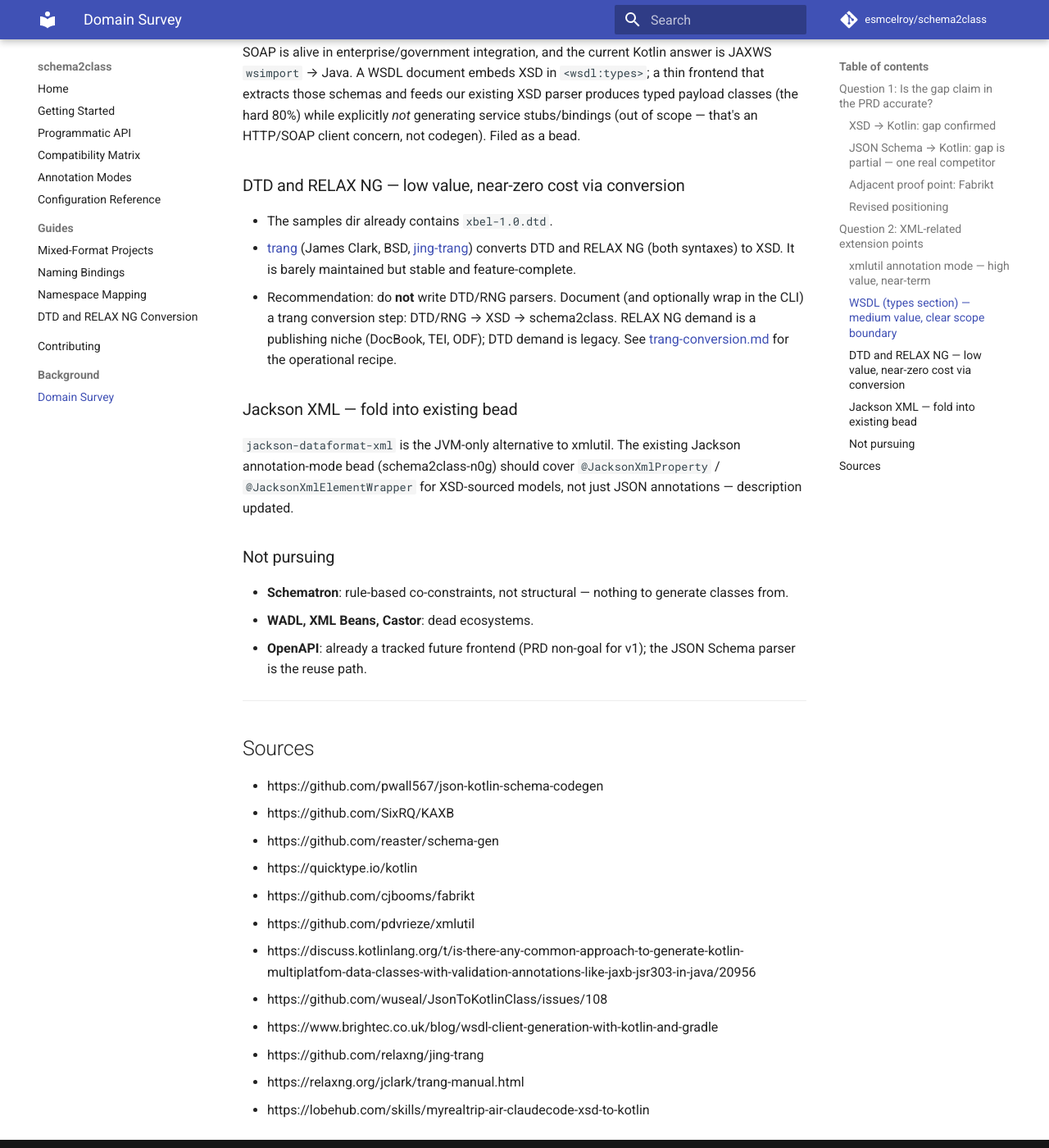
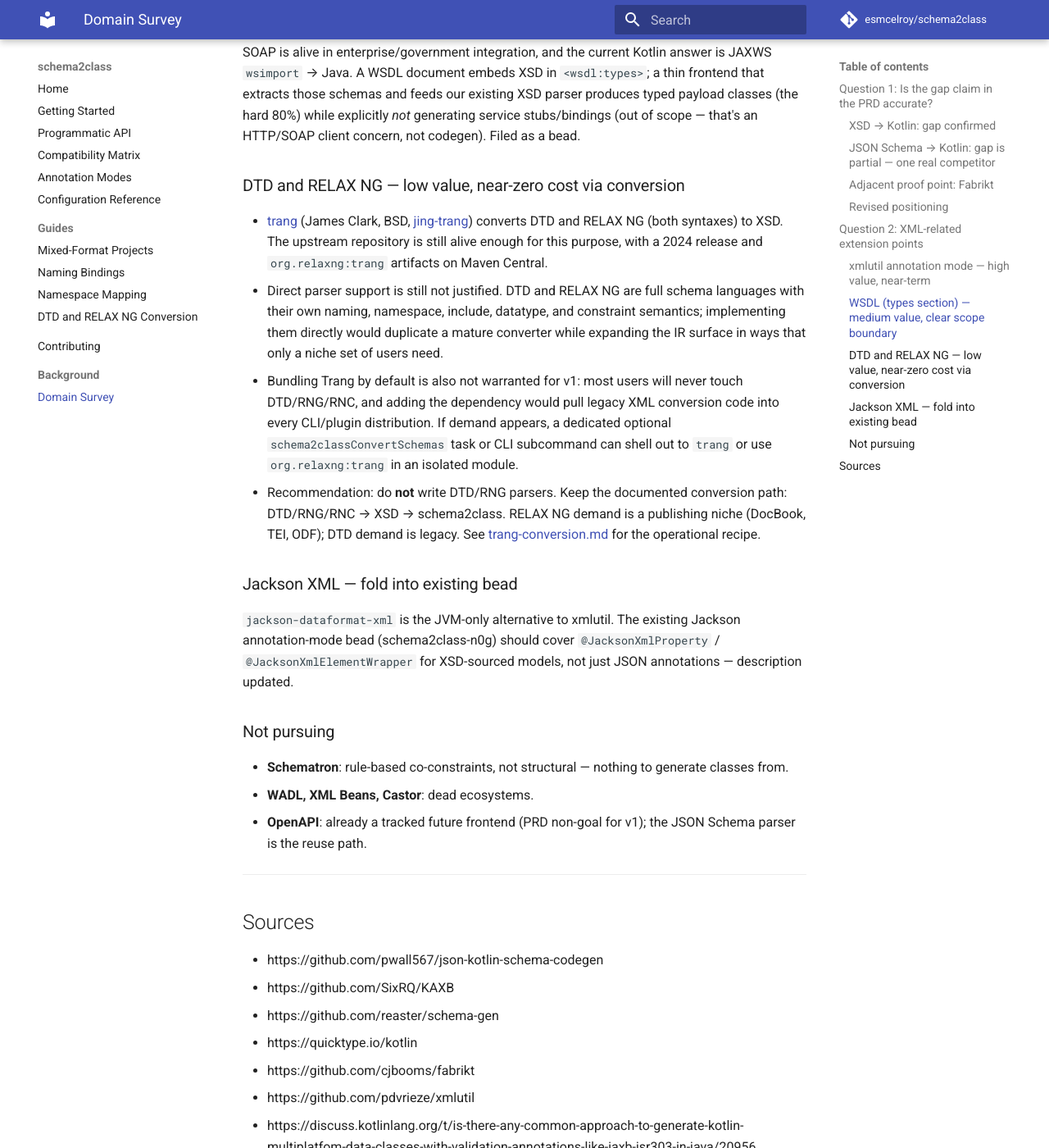
Before and after one commit to esmcelroy/schema2class, an MkDocs documentation site: the page built from docs/domain-survey.md, in a window 1280 px wide and 1400 px high, scrolled down 2435 px. Shown: the whole window at 82% size. Built offline with MkDocs 1.6.1 and Material for MkDocs 9.7.7, drawn with Linux system fonts in a browser that asks for light colours; comment, search, counter and statistics services are not loaded; some of the changed text lies outside the part shown.

Commit message:
docs: record dtd and relax ng parser decision

```diff
--- a/docs/domain-survey.md
+++ b/docs/domain-survey.md
@@ -85,13 +85,22 @@ classes (the hard 80%) while explicitly *not* generating service stubs/bindings
 
 ### DTD and RELAX NG — low value, near-zero cost via conversion
 
-- The samples dir already contains `xbel-1.0.dtd`.
 - [trang](https://relaxng.org/jclark/trang-manual.html) (James Clark, BSD,
   [jing-trang](https://github.com/relaxng/jing-trang)) converts DTD and RELAX NG
-  (both syntaxes) to XSD. It is barely maintained but stable and feature-complete.
-- Recommendation: do **not** write DTD/RNG parsers. Document (and optionally wrap in
-  the CLI) a trang conversion step: DTD/RNG → XSD → schema2class. RELAX NG demand is
-  a publishing niche (DocBook, TEI, ODF); DTD demand is legacy. See
+  (both syntaxes) to XSD. The upstream repository is still alive enough for this
+  purpose, with a 2024 release and `org.relaxng:trang` artifacts on Maven Central.
+- Direct parser support is still not justified. DTD and RELAX NG are full schema
+  languages with their own naming, namespace, include, datatype, and constraint
+  semantics; implementing them directly would duplicate a mature converter while
+  expanding the IR surface in ways that only a niche set of users need.
+- Bundling Trang by default is also not warranted for v1: most users will never
+  touch DTD/RNG/RNC, and adding the dependency would pull legacy XML conversion
+  code into every CLI/plugin distribution. If demand appears, a dedicated
+  optional `schema2classConvertSchemas` task or CLI subcommand can shell out to
+  `trang` or use `org.relaxng:trang` in an isolated module.
+- Recommendation: do **not** write DTD/RNG parsers. Keep the documented conversion
+  path: DTD/RNG/RNC → XSD → schema2class. RELAX NG demand is a publishing niche
+  (DocBook, TEI, ODF); DTD demand is legacy. See
   [trang-conversion.md](trang-conversion.md) for the operational recipe.
 
 ### Jackson XML — fold into existing bead
@@ -124,4 +133,5 @@ description updated.
 - https://www.brightec.co.uk/blog/wsdl-client-generation-with-kotlin-and-gradle
 - https://github.com/relaxng/jing-trang
 - https://relaxng.org/jclark/trang-manual.html
+- https://mvnrepository.com/artifact/org.relaxng/trang
 - https://lobehub.com/skills/myrealtrip-air-claudecode-xsd-to-kotlin
```
Also changed, not shown: PRD.md (+3 -2 lines), docs/trang-conversion.md (+13 -1 lines), 1 other file.
